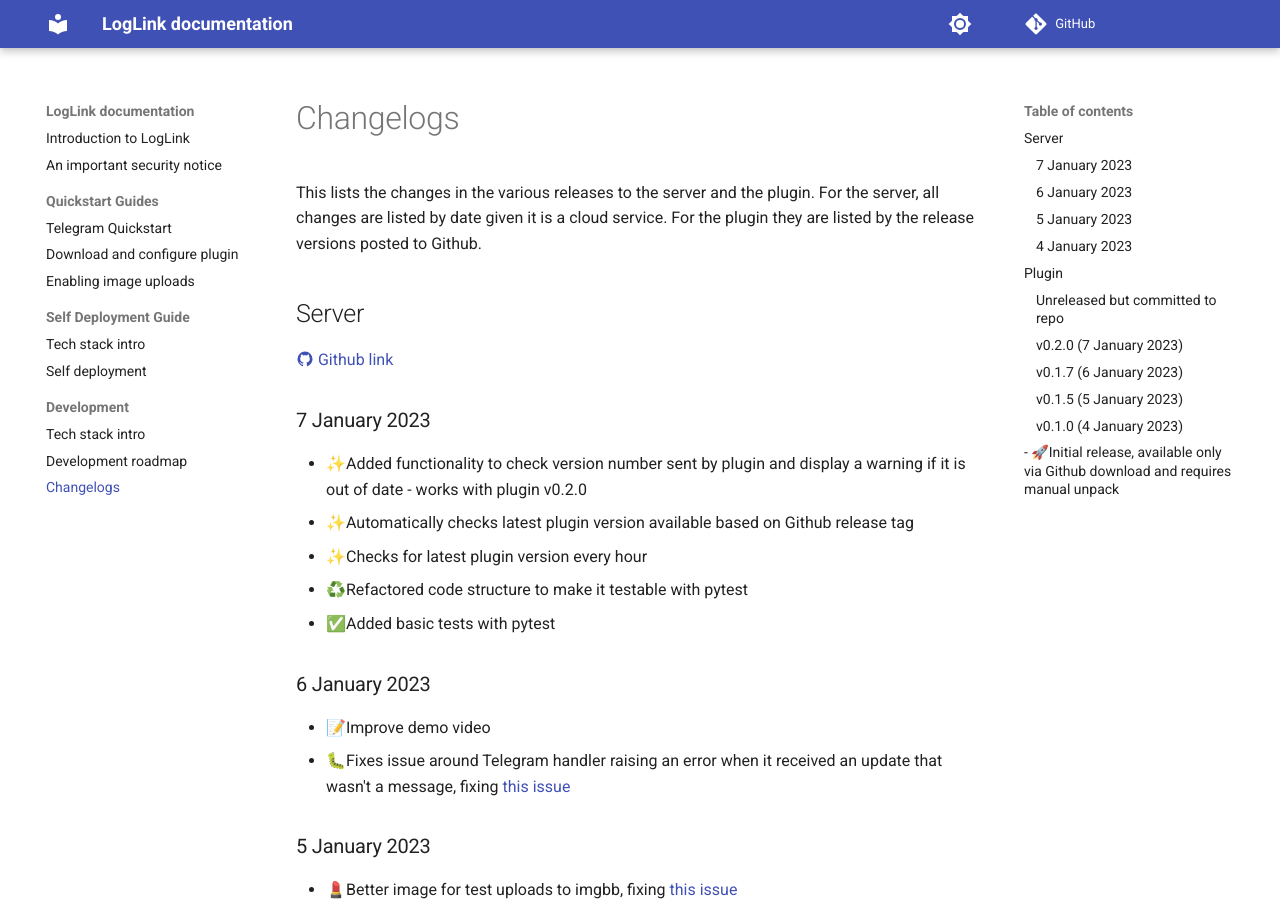
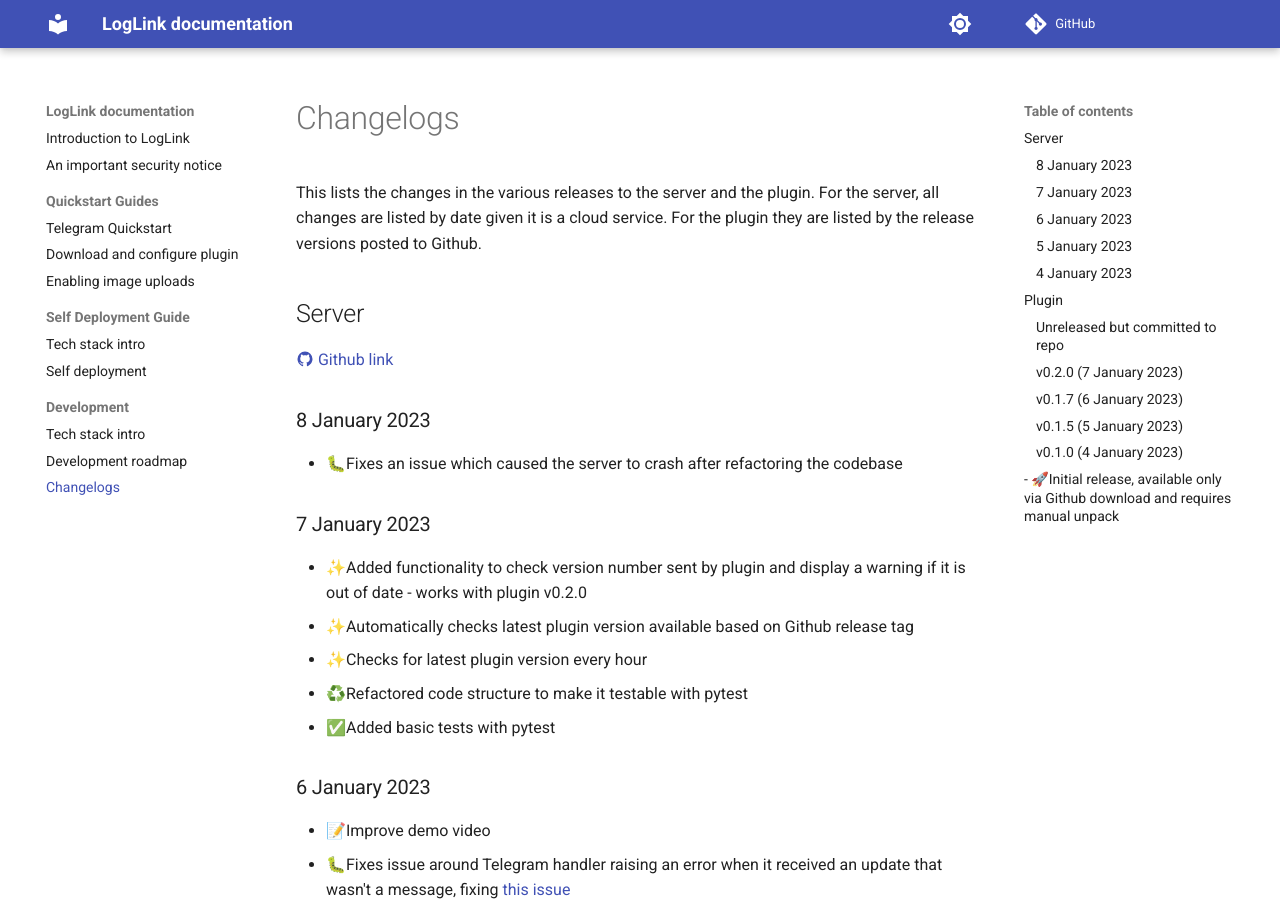
Before and after one commit to hankhank10/loglink-docs, an MkDocs documentation site: the page built from docs/changelog.md, in a window 1280 px wide and 900 px high. Built offline with MkDocs 1.6.1 and Material for MkDocs 9.7.7, drawn with Linux system fonts in a browser that asks for light colours; comment, search, counter and statistics services are not loaded.

Commit message:
Update changelog.md

```diff
--- a/docs/changelog.md
+++ b/docs/changelog.md
@@ -5,6 +5,9 @@
 ## Server
 
 [:material-github: Github link](https://github.com/hankhank10/logseq-server)
+
+### 8 January 2023
+- 🐛Fixes an issue which caused the server to crash after refactoring the codebase
 
 ### 7 January 2023
 - ✨Added functionality to check version number sent by plugin and display a warning if it is out of date - works with plugin v0.2.0
```
